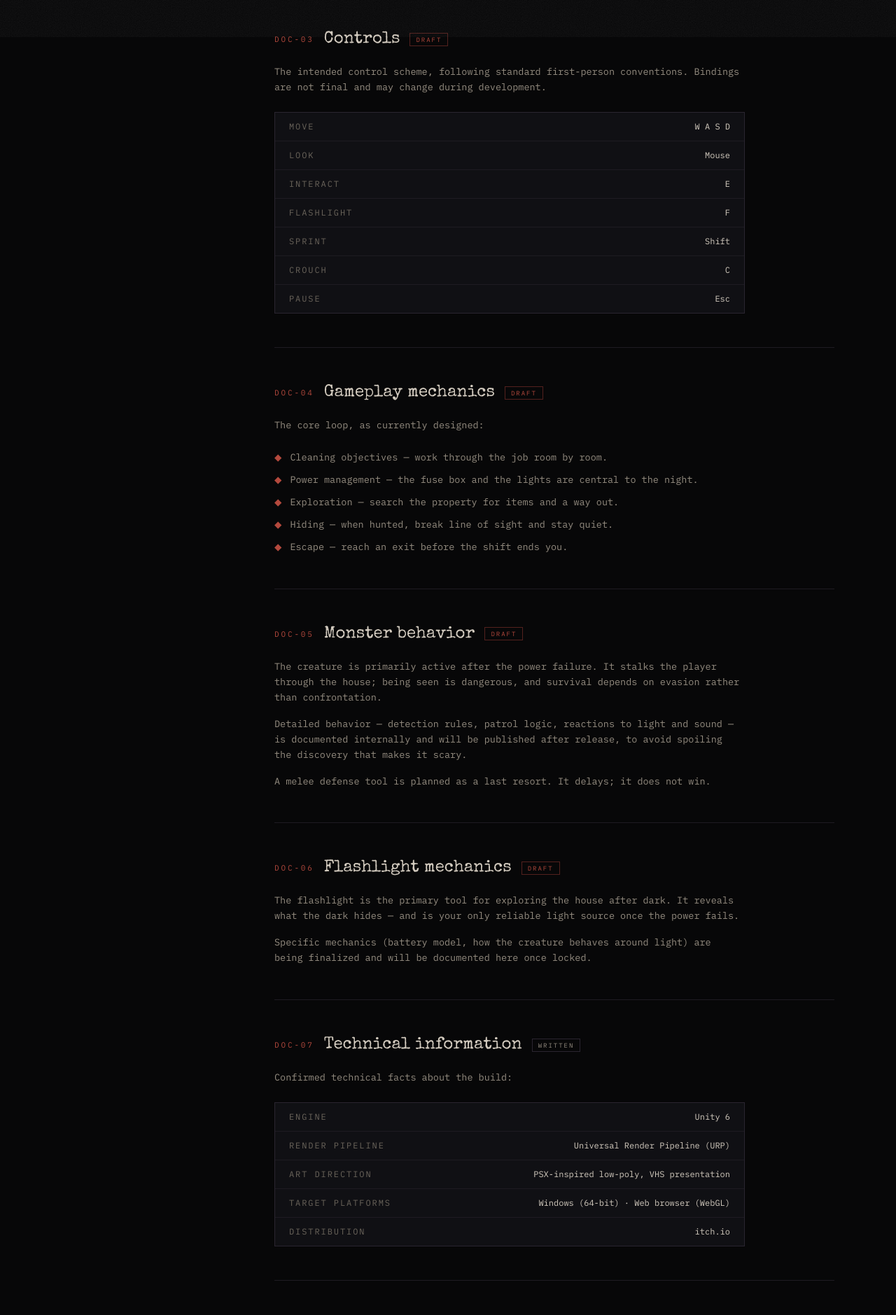
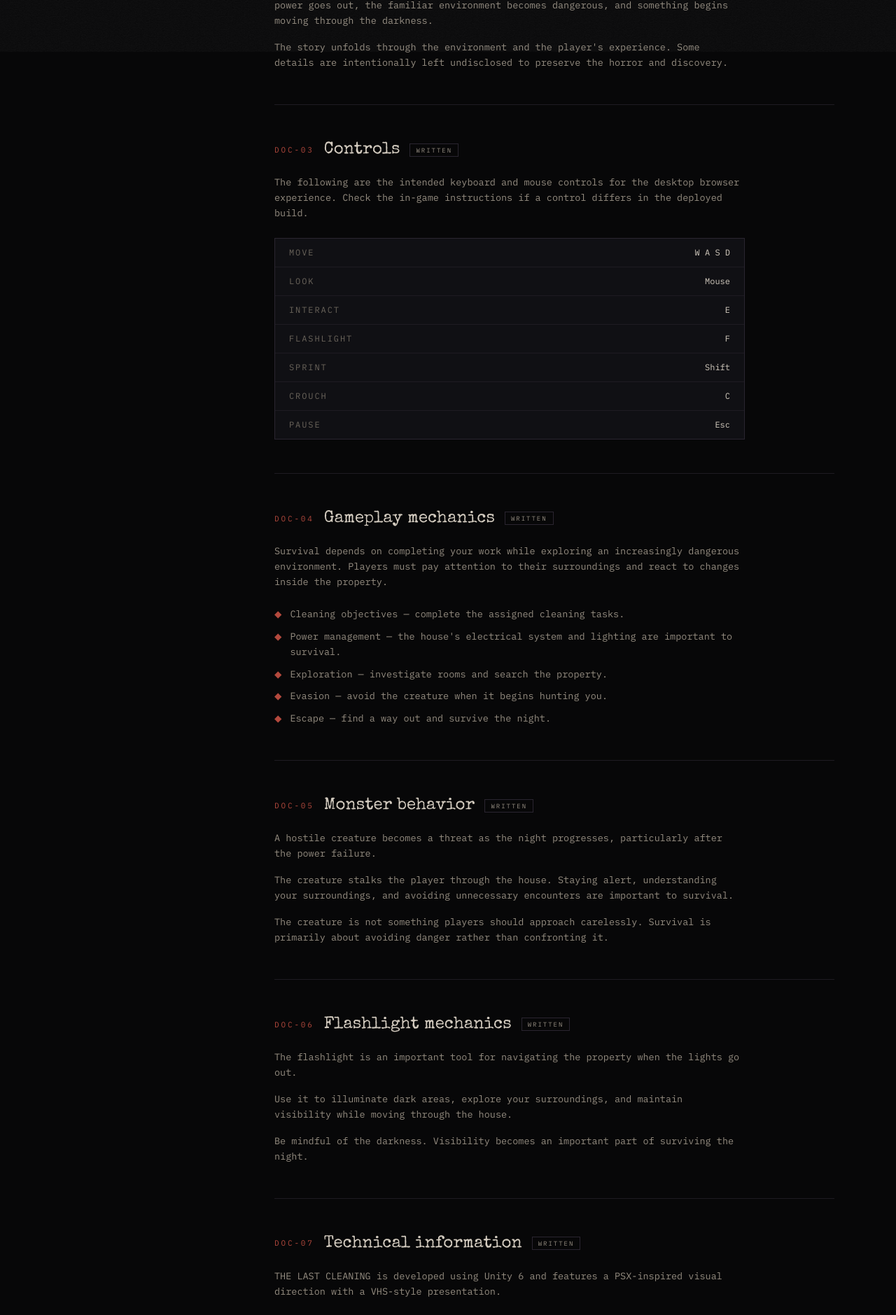
Before and after one commit to hdsn211/the-last-cleaning-site, a Next.js app: page /docs in a window 1280 px wide. Shown: the part 875-2754 px from the top of the page at 70% size. Built offline with nearby package versions, Linux system fonts and the light colour scheme.

Commit message:
Finalize THE LAST CLEANING official release website

```diff
--- a/app/docs/page.tsx
+++ b/app/docs/page.tsx
@@ -1,22 +1,15 @@
-// ============================================================
-// /docs — ten documentation sections rendered from
-// content/docs.ts, with a sticky scroll-spy sidebar.
-// One status badge per section keeps the docs honest.
-// ============================================================
 
 import type { Metadata } from "next";
 import Link from "next/link";
 import SectionHeading from "@/components/ui/SectionHeading";
 import Reveal from "@/components/ui/Reveal";
 import DocNav from "@/components/docs/DocNav";
-import { DOC_SECTIONS, type DocSection, type DocStatus } from "@/content/docs";
+import { DOC_SECTIONS, type DocSection } from "@/content/docs";
 
-export const metadata: Metadata = { title: "Documentation" };
-
-const TONE: Record<DocStatus, string> = {
-  WRITTEN: "border-line-2 text-bone-dim",
-  DRAFT: "border-blood/50 text-blood-2",
-  PENDING: "border-line-2 text-bone-faint",
+export const metadata: Metadata = {
+  title: "Documentation",
+  description:
+    "The official field manual for THE LAST CLEANING. Explore the game's story, controls, gameplay mechanics, and technical information.",
 };
 
 export default function DocsPage() {
@@ -27,21 +20,26 @@ export default function DocsPage() {
           <SectionHeading
             label="Documentation"
             title="The field manual."
-            sub="Everything documented about the game so far, organized by topic. Sections marked DRAFT describe the current design and will change; sections marked PENDING have nothing to document yet."
+            sub="The official field manual for THE LAST CLEANING. Explore the game's story, gameplay mechanics, controls, technical information, and development."
           />
         </div>
       </section>
 
       <div className="wrap mt-4 grid gap-12 pb-10 lg:grid-cols-[240px_1fr] lg:gap-16">
-        {/* sticky sidebar — scrolls with the page, pins below the header */}
+
+        {/* Documentation sidebar */}
         <aside className="lg:sticky lg:top-24 lg:self-start">
           <DocNav sections={DOC_SECTIONS} />
         </aside>
 
-        {/* the sections */}
+        {/* Documentation sections */}
         <div>
           {DOC_SECTIONS.map((section, i) => (
-            <DocBlock key={section.id} section={section} first={i === 0} />
+            <DocBlock
+              key={section.id}
+              section={section}
+              first={i === 0}
+            />
           ))}
         </div>
       </div>
@@ -49,51 +47,85 @@ export default function DocsPage() {
   );
 }
 
-/** One documentation section: heading, badge, paragraphs, optional rows/list. */
-function DocBlock({ section, first }: { section: DocSection; first: boolean }) {
+/**
+ * Individual documentation section.
+ * Includes heading, status, paragraphs, optional table and list.
+ */
+function DocBlock({
+  section,
+  first,
+}: {
+  section: DocSection;
+  first: boolean;
+}) {
   return (
     <section
       id={`doc-${section.id}`}
-      className={`scroll-mt-24 border-t border-line py-12 ${first ? "border-t-0 pt-2" : ""}`}
+      className={`scroll-mt-24 border-t border-line py-12 ${
+        first ? "border-t-0 pt-2" : ""
+      }`}
     >
       <Reveal>
         <div className="mb-5 flex flex-wrap items-center gap-3.5">
-          <span className="text-[11px] tracking-[0.26em] text-blood-2">{section.num}</span>
-          <h2 className="font-head text-2xl text-bone">{section.title}</h2>
-          <span
-            className={`border px-2 py-1 text-[9px] leading-none tracking-[0.22em] ${TONE[section.status]}`}
-          >
+          <span className="text-[11px] tracking-[0.26em] text-blood-2">
+            {section.num}
+          </span>
+
+          <h2 className="font-head text-2xl text-bone">
+            {section.title}
+          </h2>
+
+          <span className="border border-line-2 px-2 py-1 text-[9px] leading-none tracking-[0.22em] text-bone-dim">
             {section.status}
           </span>
         </div>
 
-        {section.paragraphs.map((p) => (
-          <p key={p.slice(0, 32)} className="mt-4 max-w-2xl text-[13.5px] leading-relaxed text-bone-dim">
-            {p}
+        {/* Section paragraphs */}
+        {section.paragraphs.map((paragraph, i) => (
+          <p
+            key={`${section.id}-${i}`}
+            className="mt-4 max-w-2xl text-[13.5px] leading-relaxed text-bone-dim"
+          >
+            {paragraph}
           </p>
         ))}
 
+        {/* Optional information table */}
         {section.rows && (
           <dl className="mt-6 max-w-2xl divide-y divide-line border border-line-2 bg-ash">
-            {section.rows.map((r) => (
-              <div key={r.term} className="flex justify-between gap-6 px-5 py-3 text-xs">
-                <dt className="tracking-[0.16em] text-bone-faint">{r.term}</dt>
-                <dd className="text-right text-bone">{r.value}</dd>
+            {section.rows.map((row) => (
+              <div
+                key={row.term}
+                className="flex justify-between gap-6 px-5 py-3 text-xs"
+              >
+                <dt className="tracking-[0.16em] text-bone-faint">
+                  {row.term}
+                </dt>
+
+                <dd className="text-right text-bone">
+                  {row.value}
+                </dd>
               </div>
             ))}
           </dl>
         )}
 
+        {/* Optional feature list */}
         {section.list && (
           <ul className="mt-6 max-w-2xl space-y-2.5">
             {section.list.map((item) => (
-              <li key={item} className="flex gap-3 text-[13.5px] leading-relaxed text-bone-dim">
-                <span className="text-blood-2">◆</span> {item}
+              <li
+                key={item}
+                className="flex gap-3 text-[13.5px] leading-relaxed text-bone-dim"
+              >
+                <span className="text-blood-2">◆</span>
+                {item}
               </li>
             ))}
           </ul>
         )}
 
+        {/* Credits page link */}
         {section.id === "credits" && (
           <Link
             href="/credits"
--- a/components/home/ReleaseCta.tsx
+++ b/components/home/ReleaseCta.tsx
@@ -1,9 +1,13 @@
 
-// Release CTA — browser-only coming soon card.
+// ============================================================
+// RELEASE CTA — Official browser release.
+// Browser-only distribution.
+// ============================================================
 
 import Link from "next/link";
-import { Monitor } from "lucide-react";
+import { Monitor, ArrowRight } from "lucide-react";
 import Reveal from "@/components/ui/Reveal";
+import { SITE } from "@/content/site";
 
 export default function ReleaseCta() {
   return (
@@ -13,55 +17,50 @@ export default function ReleaseCta() {
           <div className="border border-line-2 border-t-2 border-t-blood-dim bg-coal bg-[radial-gradient(640px_300px_at_50%_0%,rgba(90,20,20,0.13),transparent_70%)] px-6 py-14 text-center">
 
             <p className="text-[11.5px] tracking-[0.24em] text-blood-2">
-              RELEASE STATUS: COMING SOON
+              RELEASE STATUS: {SITE.status}
             </p>
 
             <h2 className="title-glow mt-5 font-head text-3xl text-blood md:text-4xl">
-              Enter the night.
+              The night is waiting.
             </h2>
 
             <p className="mx-auto mt-4 max-w-xl text-[13.5px] leading-relaxed text-bone-dim">
-              THE LAST CLEANING is being prepared for browser
-              release. No downloads or installations required.
-              Play directly through your browser when it becomes
-              available.
+              One last job. One long night.
+              Experience THE LAST CLEANING, a first-person
+              survival horror game inspired by PSX-era horror.
+              Play directly through your browser.
             </p>
 
             <div className="mt-10 flex justify-center">
               <Link
                 href="/play"
-                className="group relative flex min-w-[280px] flex-col items-center gap-2 border border-line-2 bg-ash px-10 py-9 transition-colors hover:border-blood-dim"
+                className="group inline-flex min-w-[260px] flex-col items-center gap-3 border border-[#8c2c2a] bg-blood-deep px-10 py-9 text-[#eeddd2] transition-all duration-200 hover:-translate-y-1 hover:bg-[#742121] hover:shadow-[0_10px_26px_rgba(120,28,26,0.22)]"
               >
                 <Monitor
-                  size={22}
+                  size={25}
                   strokeWidth={1.5}
-                  className="mb-1 text-blood-2"
-                  aria-hidden="true"
                 />
 
-                <span className="font-head text-lg text-bone">
+                <span className="font-head text-lg">
                   Play in browser
                 </span>
 
-                <span className="text-[10.5px] tracking-[0.2em] text-bone-dim">
-                  BROWSER · HTML5 / WEBGL
-                </span>
-
-                <span
-                  aria-hidden="true"
-                  className="absolute left-1/2 top-1/2 -translate-x-1/2 -translate-y-1/2 -rotate-6 border-2 border-blood/60 bg-void/80 px-2.5 py-1.5 text-[11px] font-semibold tracking-[0.3em] text-[#c14b3f] transition-transform duration-200 group-hover:-rotate-3"
-                >
-                  COMING SOON
+                <span className="flex items-center gap-2 text-[10px] tracking-[0.2em]">
+                  PLAY THE GAME
+                  <ArrowRight
+                    size={13}
+                    className="transition-transform group-hover:translate-x-1"
+                  />
                 </span>
               </Link>
             </div>
 
             <p className="mx-auto mt-10 max-w-2xl text-[12.5px] leading-relaxed text-bone-dim">
               <strong className="tracking-[0.08em] text-bone">
-                Compatibility:
+                Platform:
               </strong>{" "}
-              Designed for modern desktop browsers supporting
-              WebGL 2. Mobile compatibility is not guaranteed.
+              Desktop browser · WebGL. A supported browser and
+              compatible graphics hardware are required.
             </p>
 
           </div>
--- a/content/docs.ts
+++ b/content/docs.ts
@@ -1,23 +1,14 @@
-// ============================================================
-// DOCS — the documentation sections.
-// Every section carries an honest status:
-//   WRITTEN — stable, safe to rely on
-//   DRAFT   — planned design, will change as the build evolves
-//   PENDING — nothing documented yet
-// Add a section object here and both the page AND the
-// sidebar navigation update automatically.
-// ============================================================
 
-export type DocStatus = "WRITTEN" | "DRAFT" | "PENDING";
+export type DocStatus = "WRITTEN";
 
 export type DocSection = {
-  id: string; // anchor id → #doc-<id>
+  id: string;
   num: string;
   title: string;
   status: DocStatus;
   paragraphs: string[];
-  rows?: { term: string; value: string }[]; // optional key-value table
-  list?: string[];                          // optional bullet list
+  rows?: { term: string; value: string }[];
+  list?: string[];
 };
 
 export const DOC_SECTIONS: DocSection[] = [
@@ -25,29 +16,32 @@ export const DOC_SECTIONS: DocSection[] = [
     id: "overview",
     num: "DOC-01",
     title: "Game overview",
-    status: "DRAFT",
+    status: "WRITTEN",
     paragraphs: [
-      "THE LAST CLEANING is a first-person survival horror game. You take the role of a hired cleaner arriving at a property for an ordinary cleaning job, which must be finished before the evening ends.",
-      "As the night progresses the power fails, strange events occur, and a hostile creature begins stalking the house. The player must survive the night and find a way to escape.",
+      "THE LAST CLEANING is a first-person survival horror game developed by 6 Studio. Players take the role of a hired cleaner arriving at a property for what appears to be an ordinary cleaning job.",
+      "As the night progresses, the power fails, strange events unfold, and a hostile creature begins stalking the house. What starts as a routine job becomes a fight for survival.",
+      "Explore the property, complete your objectives, face the darkness, and find a way to escape.",
+      "The game is playable directly through the official website using a supported desktop browser."
     ],
   },
   {
     id: "story",
     num: "DOC-02",
     title: "Story and setting",
-    status: "DRAFT",
+    status: "WRITTEN",
     paragraphs: [
-      "The setting is a single property — a quiet house with a basement — over the course of one night shift. The story is told through the job itself: the work order, the environment, and what changes after the lights go out.",
-      "Full story details are withheld on purpose. This section will expand closer to release, without spoiling what players should discover in the house themselves.",
+      "The story takes place inside a quiet residential property during a night shift. You arrive as a hired cleaner, expecting nothing more than an ordinary job.",
+      "The house gradually becomes unsettling as unusual events begin to occur. When the power goes out, the familiar environment becomes dangerous, and something begins moving through the darkness.",
+      "The story unfolds through the environment and the player's experience. Some details are intentionally left undisclosed to preserve the horror and discovery."
     ],
   },
   {
     id: "controls",
     num: "DOC-03",
     title: "Controls",
-    status: "DRAFT",
+    status: "WRITTEN",
     paragraphs: [
-      "The intended control scheme, following standard first-person conventions. Bindings are not final and may change during development.",
+      "The following are the intended keyboard and mouse controls for the desktop browser experience. Check the in-game instructions if a control differs in the deployed build."
     ],
     rows: [
       { term: "MOVE", value: "W A S D" },
@@ -63,35 +57,38 @@ export const DOC_SECTIONS: DocSection[] = [
     id: "mechanics",
     num: "DOC-04",
     title: "Gameplay mechanics",
-    status: "DRAFT",
-    paragraphs: ["The core loop, as currently designed:"],
+    status: "WRITTEN",
+    paragraphs: [
+      "Survival depends on completing your work while exploring an increasingly dangerous environment. Players must pay attention to their surroundings and react to changes inside the property."
+    ],
     list: [
-      "Cleaning objectives — work through the job room by room.",
-      "Power management — the fuse box and the lights are central to the night.",
-      "Exploration — search the property for items and a way out.",
-      "Hiding — when hunted, break line of sight and stay quiet.",
-      "Escape — reach an exit before the shift ends you.",
+      "Cleaning objectives — complete the assigned cleaning tasks.",
+      "Power management — the house's electrical system and lighting are important to survival.",
+      "Exploration — investigate rooms and search the property.",
+      "Evasion — avoid the creature when it begins hunting you.",
+      "Escape — find a way out and survive the night."
     ],
   },
   {
     id: "monster",
     num: "DOC-05",
     title: "Monster behavior",
-    status: "DRAFT",
+    status: "WRITTEN",
     paragraphs: [
-      "The creature is primarily active after the power failure. It stalks the player through the house; being seen is dangerous, and survival depends on evasion rather than confrontation.",
-      "Detailed behavior — detection rules, patrol logic, reactions to light and sound — is documented internally and will be published after release, to avoid spoiling the discovery that makes it scary.",
-      "A melee defense tool is planned as a last resort. It delays; it does not win.",
+      "A hostile creature becomes a threat as the night progresses, particularly after the power failure.",
+      "The creature stalks the player through the house. Staying alert, understanding your surroundings, and avoiding unnecessary encounters are important to survival.",
+      "The creature is not something players should approach carelessly. Survival is primarily about avoiding danger rather than confronting it."
     ],
   },
   {
     id: "flashlight",
     num: "DOC-06",
     title: "Flashlight mechanics",
-    status: "DRAFT",
+    status: "WRITTEN",
     paragraphs: [
-      "The flashlight is the primary tool for exploring the house after dark. It reveals what the dark hides — and is your only reliable light source once the power fails.",
-      "Specific mechanics (battery model, how the creature behaves around light) are being finalized and will be documented here once locked.",
+      "The flashlight is an important tool for navigating the property when the lights go out.",
+      "Use it to illuminate dark areas, explore your surroundings, and maintain visibility while moving through the house.",
+      "Be mindful of the darkness. Visibility becomes an important part of surviving the night."
     ],
   },
   {
@@ -99,40 +96,48 @@ export const DOC_SECTIONS: DocSection[] = [
     num: "DOC-07",
     title: "Technical information",
     status: "WRITTEN",
-    paragraphs: ["Confirmed technical facts about the build:"],
+    paragraphs: [
+      "THE LAST CLEANING is developed using Unity 6 and features a PSX-inspired visual direction with a VHS-style presentation."
+    ],
     rows: [
-      { term: "ENGINE", value: "Unity 6" },
+      { term: "GAME ENGINE", value: "Unity 6" },
       { term: "RENDER PIPELINE", value: "Universal Render Pipeline (URP)" },
       { term: "ART DIRECTION", value: "PSX-inspired low-poly, VHS presentation" },
-      { term: "TARGET PLATFORMS", value: "Windows (64-bit) · Web browser (WebGL)" },
-      { term: "DISTRIBUTION", value: "itch.io" },
+      { term: "PLAYABLE PLATFORM", value: "Desktop web browser (WebGL)" },
+      { term: "DISTRIBUTION", value: "Official THE LAST CLEANING website" },
     ],
   },
   {
     id: "dev-notes",
     num: "DOC-08",
     title: "Development notes",
-    status: "PENDING",
+    status: "WRITTEN",
     paragraphs: [
-      "Development notes and build changelogs will be posted here as milestones are reached. Nothing has been published yet.",
+      "THE LAST CLEANING has reached its public playable release on the official website.",
+      "The game is developed by 6 Studio. Development focuses on delivering a first-person survival horror experience with a PSX-inspired atmosphere.",
+      "Future improvements, updates, and development announcements will be documented here as they become available."
     ],
   },
   {
     id: "known-issues",
     num: "DOC-09",
     title: "Known issues",
-    status: "PENDING",
+    status: "WRITTEN",
     paragraphs: [
-      "No public build exists yet, so there is no public issue list. Once builds ship, this section will list known issues per release, each with its status (open / fixed / workaround available).",
+      "This section documents verified issues affecting the publicly available game.",
+      "If you encounter a problem while playing, note what happened, what you were doing, and which browser you were using. This information can help the development team investigate and reproduce the issue.",
+      "Only confirmed issues and verified fixes will be listed here. No unverified problems are presented as known bugs."
     ],
   },
   {
     id: "credits",
     num: "DOC-10",
     title: "Credits and asset acknowledgements",
-    status: "PENDING",
+    status: "WRITTEN",
     paragraphs: [
-      "Full credits — developer, tools, third-party assets, audio and special thanks — live on the Credits page. Acknowledgements will be completed as final assets are locked, and every third-party asset will be listed with its license.",
+      "THE LAST CLEANING is developed by 6 Studio.",
+      "The development team, tools, third-party assets, and acknowledgements are recognized on the official Credits page.",
+      "Third-party asset acknowledgements and licenses are listed as their information is verified."
     ],
   },
 ];
```
